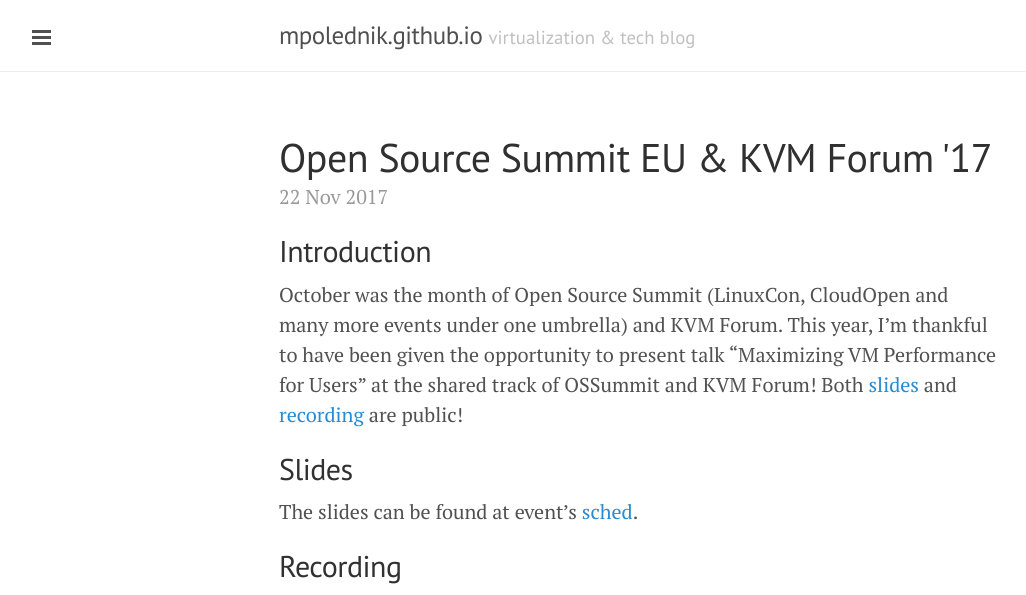
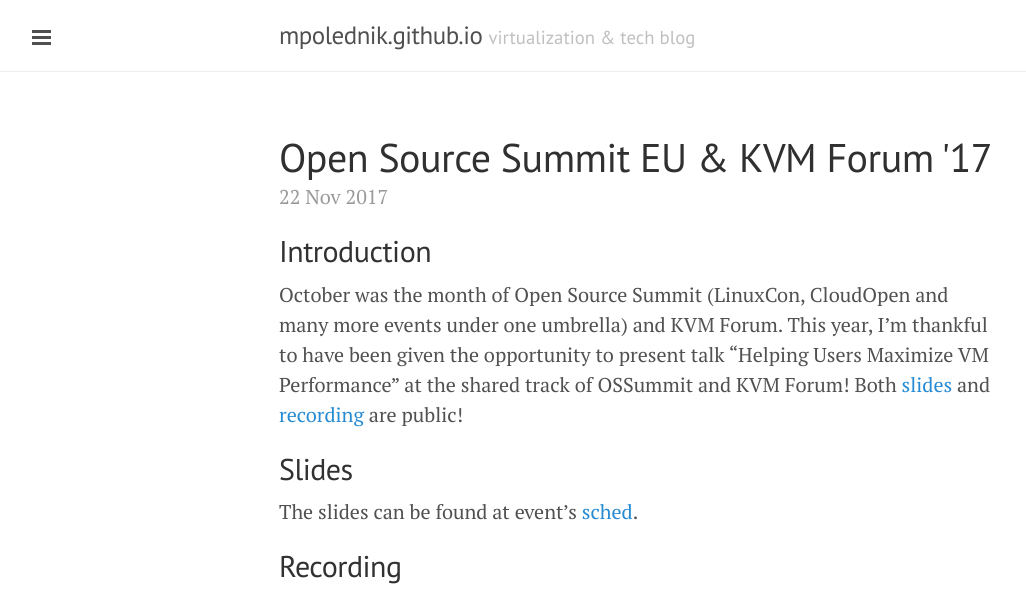
Before and after one commit to mpolednik/mpolednik.github.io, a Jekyll site: the page built from _posts/2017-11-22-ossummit-kvmforum.md, in a window 1280 px wide. Shown: the top 595 px of the page, without its empty margins (1-1027 px from the left). Built offline with Jekyll 4.4.1, drawn with Linux system fonts in a browser that asks for light colours; comment, search, counter and statistics services are not loaded; grey boxes are pictures that could not be loaded.

Commit message:
ossummit/kvmforum: fixed name of the talk
Signed-off-by: Martin Polednik <mpolednik@redhat.com>

```diff
--- a/_posts/2017-11-22-ossummit-kvmforum.md
+++ b/_posts/2017-11-22-ossummit-kvmforum.md
@@ -6,7 +6,7 @@ comments: true
 
 ## Introduction
 
-October was the month of Open Source Summit (LinuxCon, CloudOpen and many more events under one umbrella) and KVM Forum. This year, I'm thankful to have been given the opportunity to present talk "Maximizing VM Performance for Users" at the shared track of OSSummit and KVM Forum! Both [slides](https://schd.ws/hosted_files/osseu17/06/kvm_forum.pdf) and [recording](https://www.youtube.com/watch?v=_SlUlQRcnQg) are public!
+October was the month of Open Source Summit (LinuxCon, CloudOpen and many more events under one umbrella) and KVM Forum. This year, I'm thankful to have been given the opportunity to present talk "Helping Users Maximize VM Performance" at the shared track of OSSummit and KVM Forum! Both [slides](https://schd.ws/hosted_files/osseu17/06/kvm_forum.pdf) and [recording](https://www.youtube.com/watch?v=_SlUlQRcnQg) are public!
 
 <!--more-->
 
```
